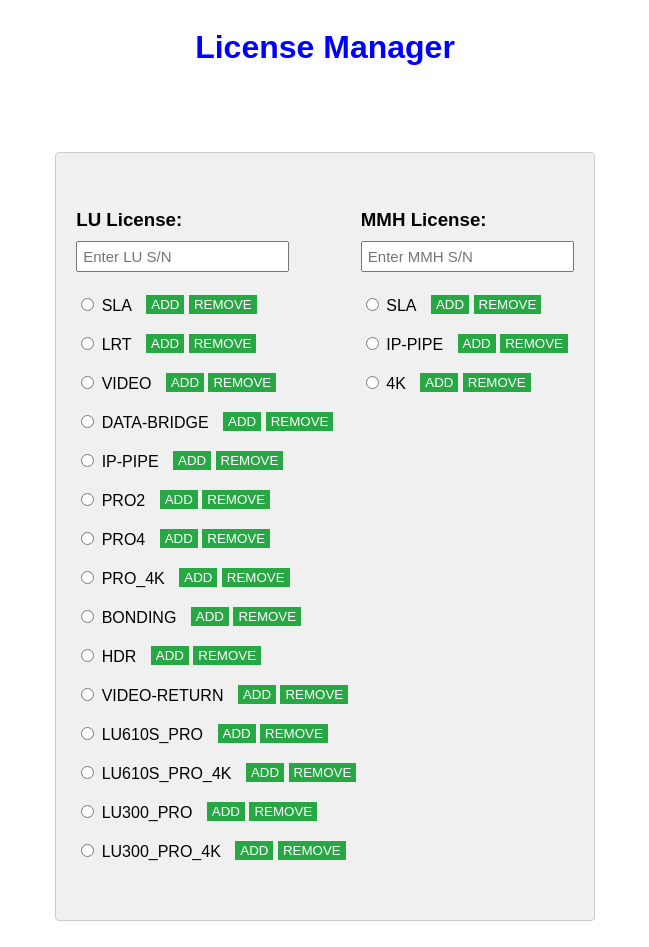
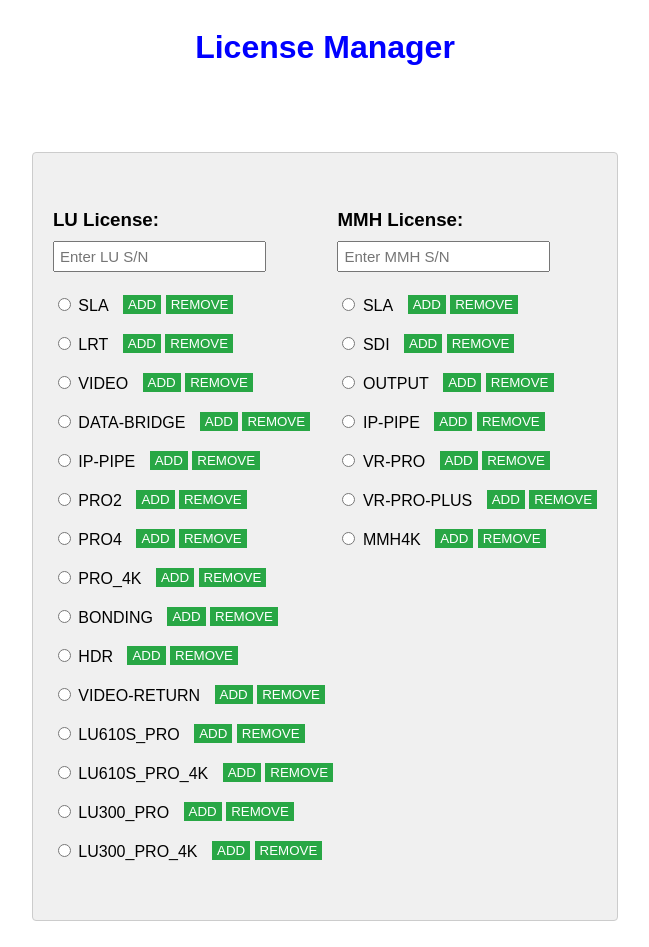
Before and after one commit to lesabag/license_manager, a Flask app: page /index in a window 1280 px wide. Shown: the whole page, without its empty margins (323-972 px from the left). Run offline with Flask 2, Linux system fonts and the light colour scheme.

Commit message:
Update index.html
ADD MMH LICs

```diff
--- a/api/templates/index.html
+++ b/api/templates/index.html
@@ -268,6 +268,26 @@
             <br><br>
 
             <div class="radio-button-container">
+                <input type="radio" name="radio" value="SDI">
+                SDI
+            </div>
+            <div class="button-container">
+                <button type="submit" name="action" value="add" class="add-button">ADD</button>
+                <button type="submit" name="action" value="remove" class="remove-button">REMOVE</button>
+            </div>
+            <br><br>
+
+            <div class="radio-button-container">
+                <input type="radio" name="radio" value="OUTPUT">
+                OUTPUT
+            </div>
+            <div class="button-container">
+                <button type="submit" name="action" value="add" class="add-button">ADD</button>
+                <button type="submit" name="action" value="remove" class="remove-button">REMOVE</button>
+            </div>
+            <br><br>
+
+            <div class="radio-button-container">
                 <input type="radio" name="radio" value="MMH_IP-PIPE">
                 IP-PIPE
             </div>
@@ -278,8 +298,28 @@
             <br><br>
 
             <div class="radio-button-container">
-                <input type="radio" name="radio" value="MMH_4K">
-                4K
+                <input type="radio" name="radio" value="VIDEO-RETURN-PRO">
+                VR-PRO
+            </div>
+            <div class="button-container">
+                <button type="submit" name="action" value="add" class="add-button">ADD</button>
+                <button type="submit" name="action" value="remove" class="remove-button">REMOVE</button>
+            </div>
+            <br><br>
+
+            <div class="radio-button-container">
+                <input type="radio" name="radio" value="VR-PRO-PLUS">
+                VR-PRO-PLUS
+            </div>
+            <div class="button-container">
+                <button type="submit" name="action" value="add" class="add-button">ADD</button>
+                <button type="submit" name="action" value="remove" class="remove-button">REMOVE</button>
+            </div>
+            <br><br>
+
+            <div class="radio-button-container">
+                <input type="radio" name="radio" value="MMH4K">
+                MMH4K
             </div>
             <div class="button-container">
                 <button type="submit" name="action" value="add" class="add-button">ADD</button>
```
